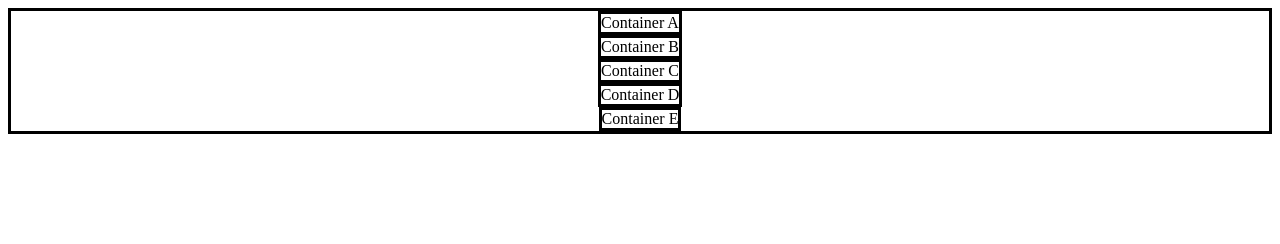
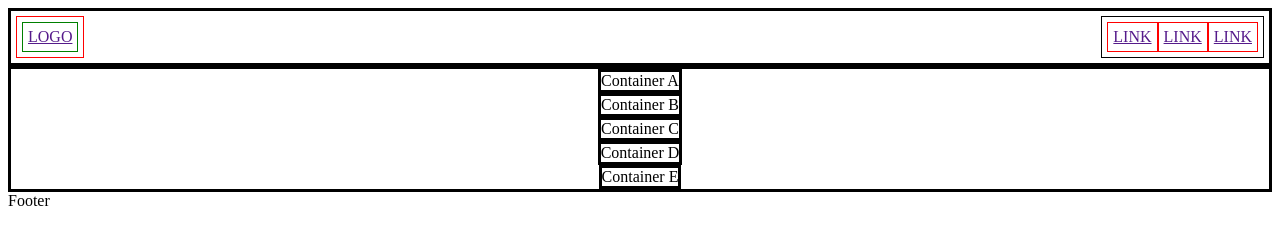
Before and after one commit to michaellgans/atlas-web-development, a plain HTML site: page html_advanced/index.html in a window 1280 px wide. Drawn offline with Linux system fonts and the light colour scheme.

Commit message:
Completes Header HTML/CSS

```diff
--- a/html_advanced/index.html
+++ b/html_advanced/index.html
@@ -4,14 +4,26 @@
     <meta charset="UTF-8">
     <meta name="viewport" content="width=device-width, initial-scale=1.0">
     <title>Smile School</title>
+
     <!-- Style Sheets -->
     <link rel="stylesheet" type="text/css" href="static/style/header.css">
     <link rel="stylesheet" type="text/css" href="static/style/body.css">
+    <link rel="stylesheet" type="text/css" href="static/style/footer.css">
 </head>
 <body>
     <!-- Header -->
     <header>
-
+        <div class="logo">
+            <a class="logo-link" href="">
+                <img src="">
+                LOGO
+            </a>
+        </div>
+        <div class="links-container">
+            <a class="link" href="">LINK</a>
+            <a class="link" href="">LINK</a>
+            <a class="link" href="">LINK</a>
+        </div>
     </header>
     <div class="main-container">
         <div class="container-A">
@@ -32,7 +44,7 @@
     </div>
     <!-- Footer -->
     <footer>
-
+        Footer
     </footer>
 </body>
 </html>
--- a/html_advanced/static/style/header.css
+++ b/html_advanced/static/style/header.css
@@ -0,0 +1,50 @@
+/* Styling for Header */
+
+header {
+    display: flex;
+    flex-direction: row;
+    justify-content: space-between; /* main axis */
+    align-items: center; /* cross axis */
+    align-content: center; /* line behavior */
+    border: 3px solid black;
+    padding: 5px;
+}
+
+.logo {
+    display: flex;
+    justify-content: center; /* main axis */
+    align-items: center; /* cross axis */
+    align-content: center; /* line behavior */
+    float: left;
+    border: 1px solid red;
+    padding: 5px;
+}
+
+.links-container {
+    display: flex;
+    flex-direction: row;
+    justify-content: center; /* main axis */
+    align-items: center; /* cross axis */
+    align-content: center; /* line behavior */
+    float: right;
+    border: 1px solid black;
+    padding: 5px;
+}
+
+.link {
+    display: flex;
+    justify-content: center; /* main axis */
+    align-items: center; /* cross axis */
+    align-content: center; /* line behavior */
+    border: 1px solid red;
+    padding: 5px;
+}
+
+.logo-link {
+    display: flex;
+    justify-content: center; /* main axis */
+    align-items: center; /* cross axis */
+    align-content: center; /* line behavior */
+    border: 1px solid green;
+    padding: 5px;
+}
```
